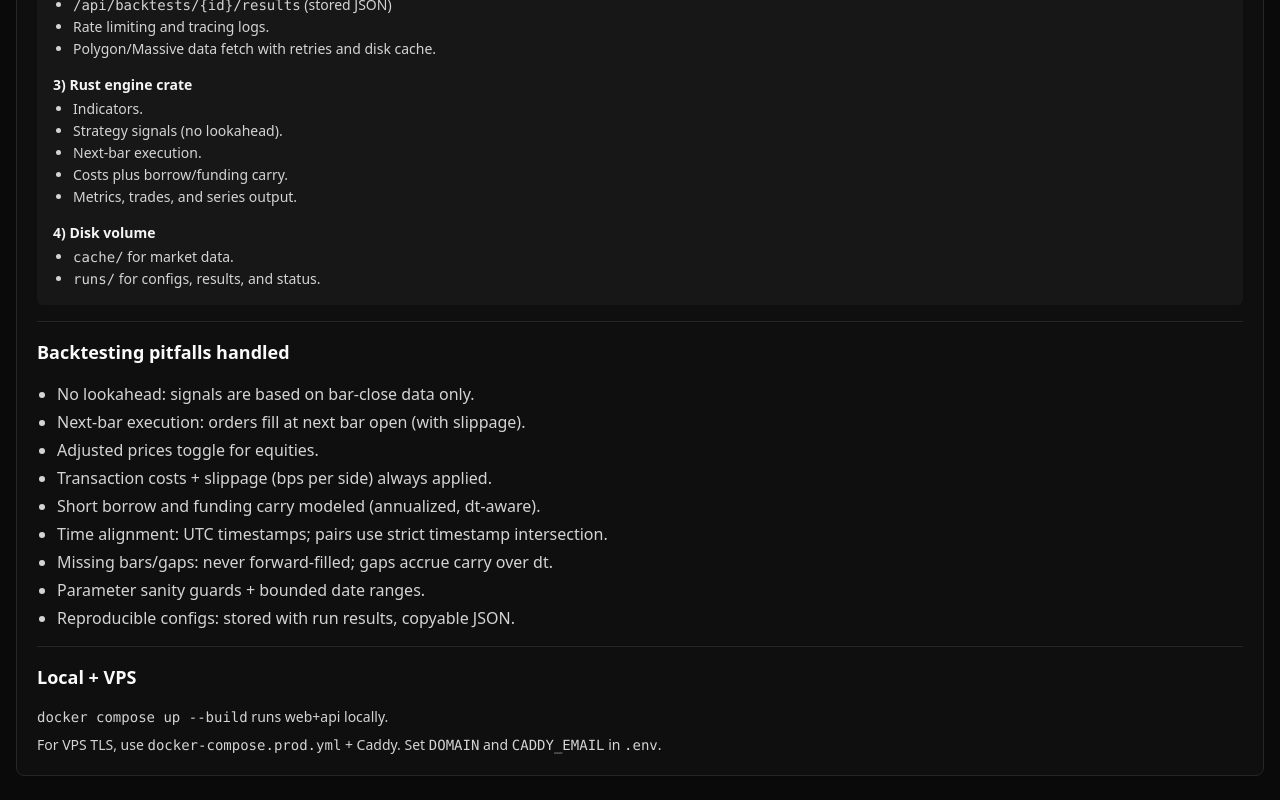
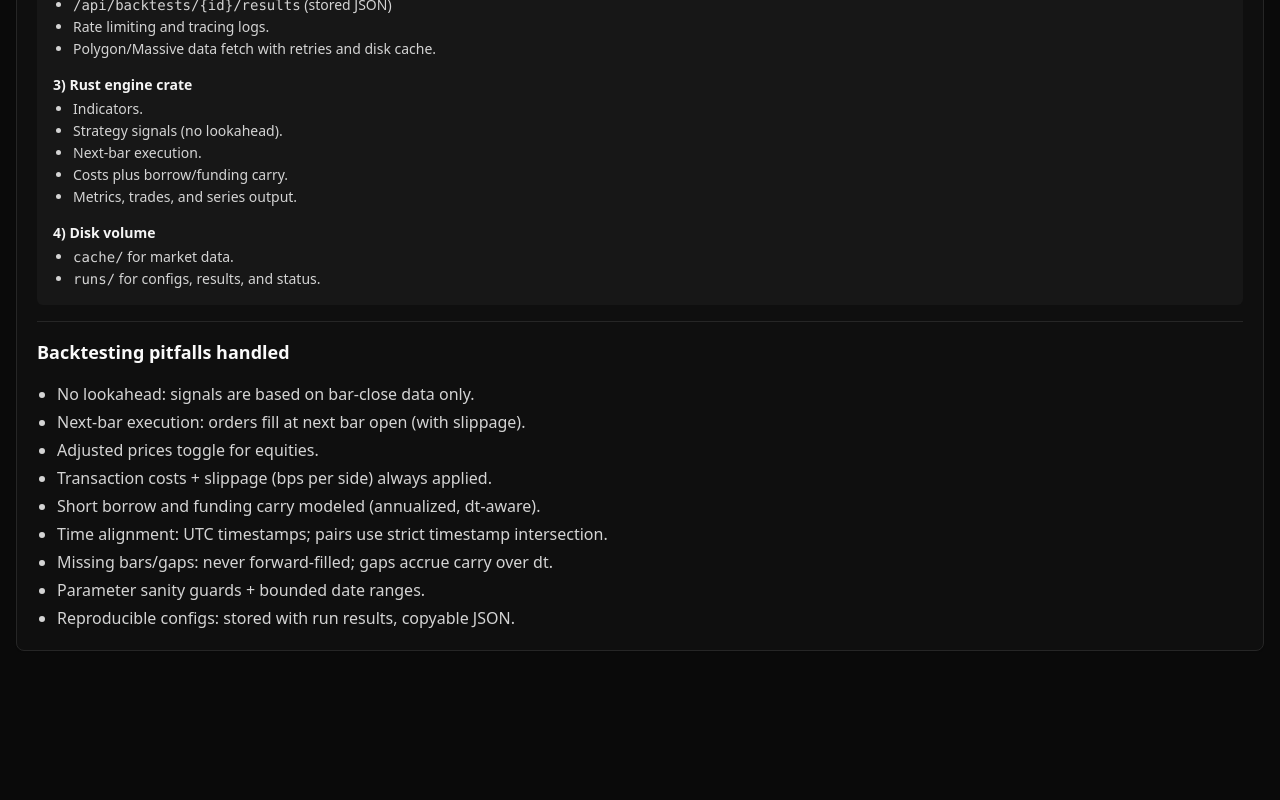
Before and after one commit to brubrudsi/rust-backtester, a Next.js app in the folder frontend/: page /engineering in a window 1280 px wide. Shown: the part 398-1198 px from the top of the page. After the commit the page ends 1073 px from the top, so only its background shows below. Built offline with nearby package versions, Linux system fonts and the light colour scheme.

Commit message:
Remove Local + VPS section from engineering page

```diff
--- a/frontend/app/engineering/page.tsx
+++ b/frontend/app/engineering/page.tsx
@@ -64,16 +64,6 @@ export default function EngineeringPage() {
           <li>Reproducible configs: stored with run results, copyable JSON.</li>
         </ul>
 
-        <Separator />
-
-        <h2 className="text-lg font-semibold">Local + VPS</h2>
-        <div className="text-neutral-300 text-sm space-y-2">
-          <p><code>docker compose up --build</code> runs web+api locally.</p>
-          <p>
-            For VPS TLS, use <code>docker-compose.prod.yml</code> + Caddy.
-            Set <code>DOMAIN</code> and <code>CADDY_EMAIL</code> in <code>.env</code>.
-          </p>
-        </div>
       </Card>
     </div>
   );
```
